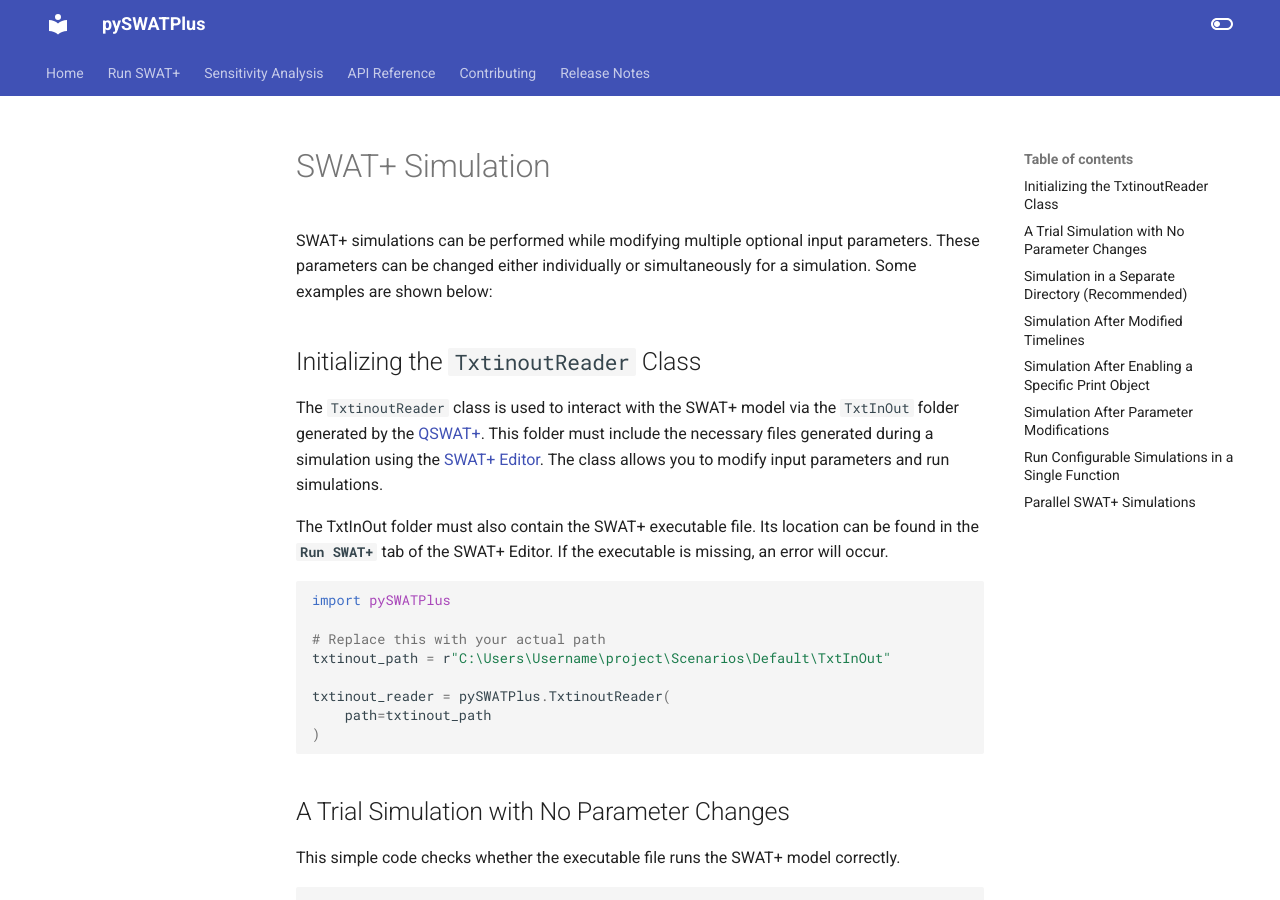
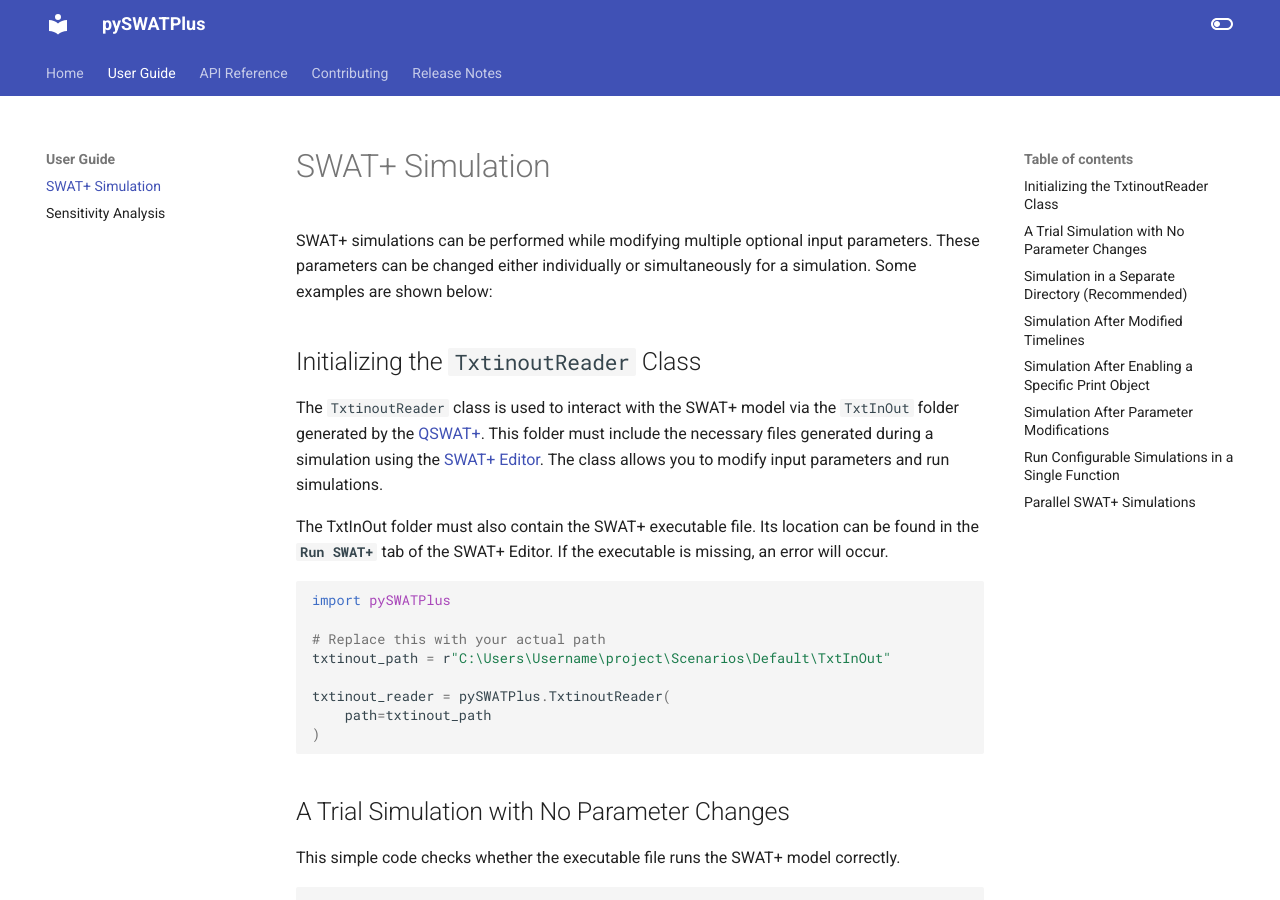
Before and after one commit to swat-model/pySWATPlus, an MkDocs documentation site: the page built from docs/userguide/swatplus_simulation.md, in a window 1280 px wide and 900 px high. Built offline with MkDocs 1.6.1 and Material for MkDocs 9.7.7, drawn with Linux system fonts in a browser that asks for light colours.

Commit message:
tab restructuring in mkdocs

```diff
--- a/mkdocs.yml
+++ b/mkdocs.yml
@@ -35,9 +35,9 @@
 nav:
   - Home: index.md
 
-  - Run SWAT+: run_swatplus.md
-
-  - Sensitivity Analysis: sensitivity.md
+  - User Guide:
+    - SWAT+ Simulation: userguide/swatplus_simulation.md
+    - Sensitivity Analysis: userguide/sensitivity_analysis.md
 
   - API Reference:
     - TxtinoutReader: api/txtinoutreader.md
```
